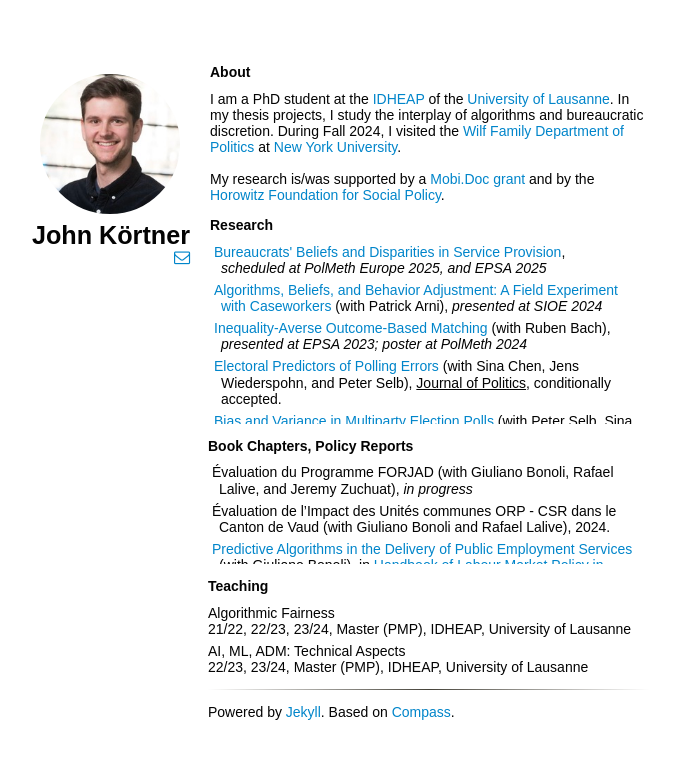
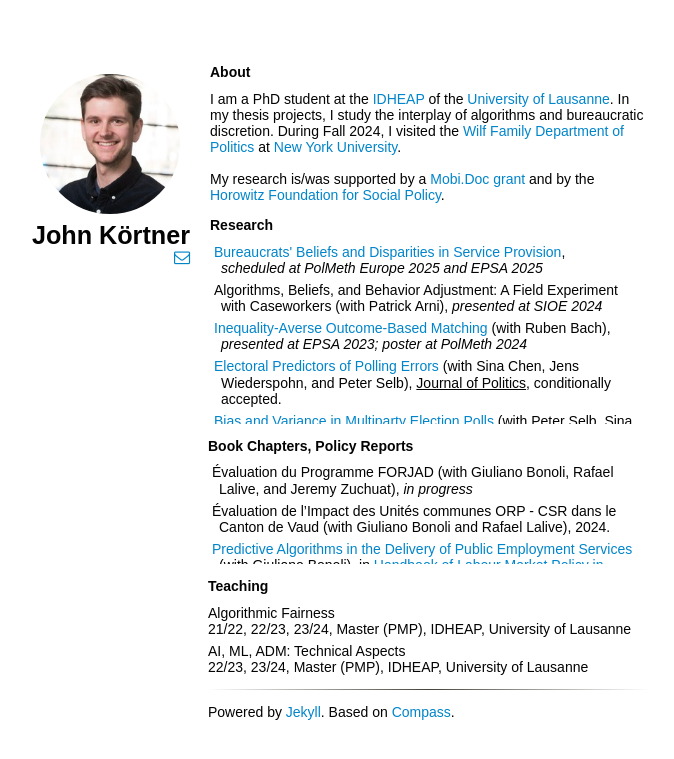
Before and after one commit to jkortner/jkortner.github.io, a Jekyll site: the page built from index.html, in a window 1280 px wide. Shown: the top 759 px of the page, without its empty margins (318-992 px from the left). Built offline with Jekyll 4.4.1, drawn with Linux system fonts in a browser that asks for light colours; nearby versions of some CDN libraries; some web fonts are replaced; a style sheet for code colours, icons or effects is not loaded; part of the change alters nothing that is shown.

```diff
--- a/_includes/content.html
+++ b/_includes/content.html
@@ -28,10 +28,10 @@
 <p>
 <div class="research">
     <article>
-        <a href='/documents/beliefs.pdf' target='_blank'>Bureaucrats' Beliefs and Disparities in Service Provision</a>, <br> <i>scheduled at PolMeth Europe 2025, and EPSA 2025</i>
+        <a href='/documents/beliefs.pdf' target='_blank'>Bureaucrats' Beliefs and Disparities in Service Provision</a>, <br> <i>scheduled at PolMeth Europe 2025 and EPSA 2025</i>
     </article>
     <article>
-        <a href='/documents/algo-beliefs.pdf' target='_blank'>Algorithms, Beliefs, and Behavior Adjustment: A Field Experiment with Caseworkers</a> (with Patrick Arni), <i>presented at SIOE 2024</i>
+        Algorithms, Beliefs, and Behavior Adjustment: A Field Experiment with Caseworkers (with Patrick Arni), <i>presented at SIOE 2024</i>
     </article>
     <article>
         <a href='https://osf.io/yrn4d/' target='_blank'>Inequality-Averse Outcome-Based Matching</a> (with Ruben Bach), <i>presented at EPSA 2023; poster at PolMeth 2024</i>
```
Also changed, not shown: 1 other file.
